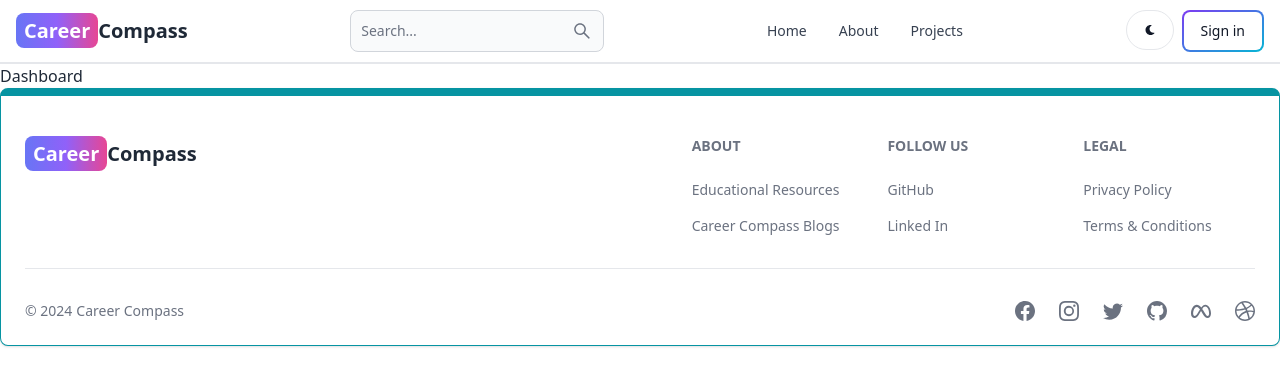
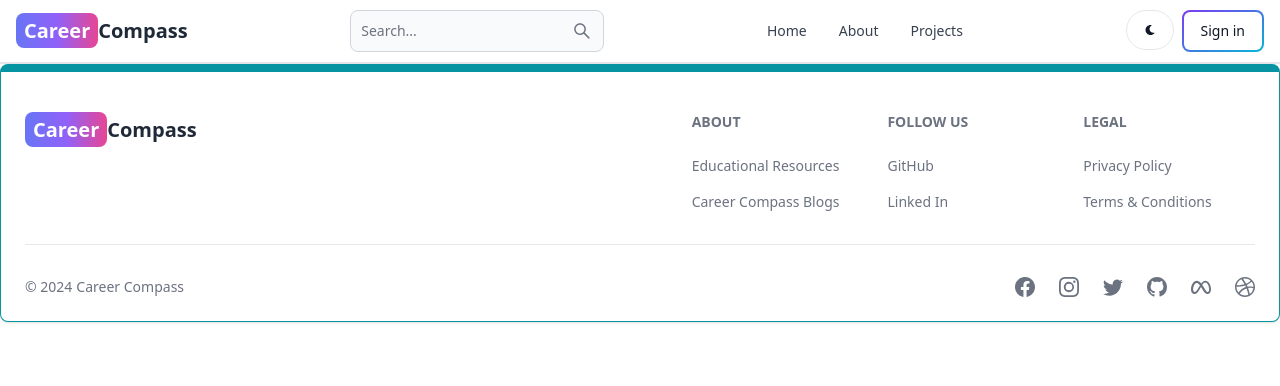
Before and after one commit to vishu-bhandari/Career-Compass, a React (Vite) app in the folder client/: page /dashboard in a window 1280 px wide. Shown: the top 386 px of the page. Built offline with nearby package versions, Linux system fonts and the light colour scheme; no server answers.

Commit message:
making dashboard private

```diff
--- a/client/src/App.jsx
+++ b/client/src/App.jsx
@@ -9,6 +9,7 @@ import Projects from './pages/Projects'
 import Header from './components/Header'
 
 import FooterCom from './components/Footer'
+import PrivateRoute from './components/PrivateRoute'
 
 
 export default function App() {
@@ -20,7 +21,10 @@ export default function App() {
     <Route path='/about' element={<About/>} ></Route>
     <Route path='/sign-in' element={<SignIn/>}></Route>
     <Route path='/sign-up' element={<SignUp/>}></Route>
+    <Route element={<PrivateRoute/>}>
+
     <Route path='/dashboard' element={<Dashboard/>}></Route>
+    </Route>
     <Route path='/projects' element={<Projects/>}></Route>
 
 
--- /dev/null
+++ b/client/src/components/PrivateRoute.jsx
@@ -0,0 +1,9 @@
+import React from 'react'
+
+export default function PrivateRoute() {
+  return (
+    <>
+
+    </>
+  )
+}
--- a/client/src/components/ThemeProvider.jsx
+++ b/client/src/components/ThemeProvider.jsx
@@ -6,7 +6,8 @@ export default function ThemeProvider({ children }) {
   return (
     <>
       <div className={theme}>
-        <div className="bg-white text-gray-800 dark:text-gray-200 dark:bg-[rgb(16,23,42)]">
+        <div className="bg-white text-gray-800 dark:text-gray-200 dark:bg-[rgb(16,23,42)]
+        min-h-screen ">
           {children}
         </div>
       </div>
```
